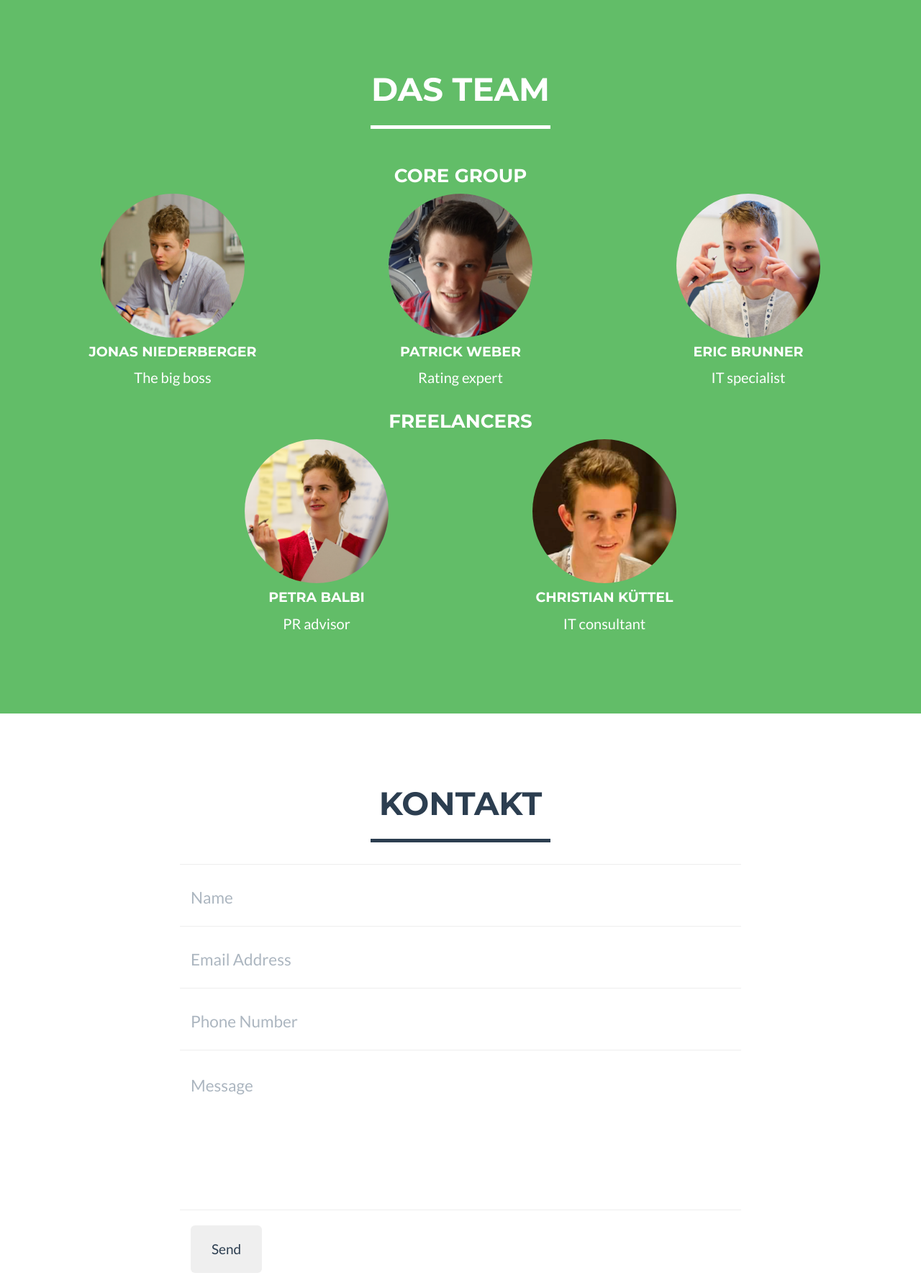
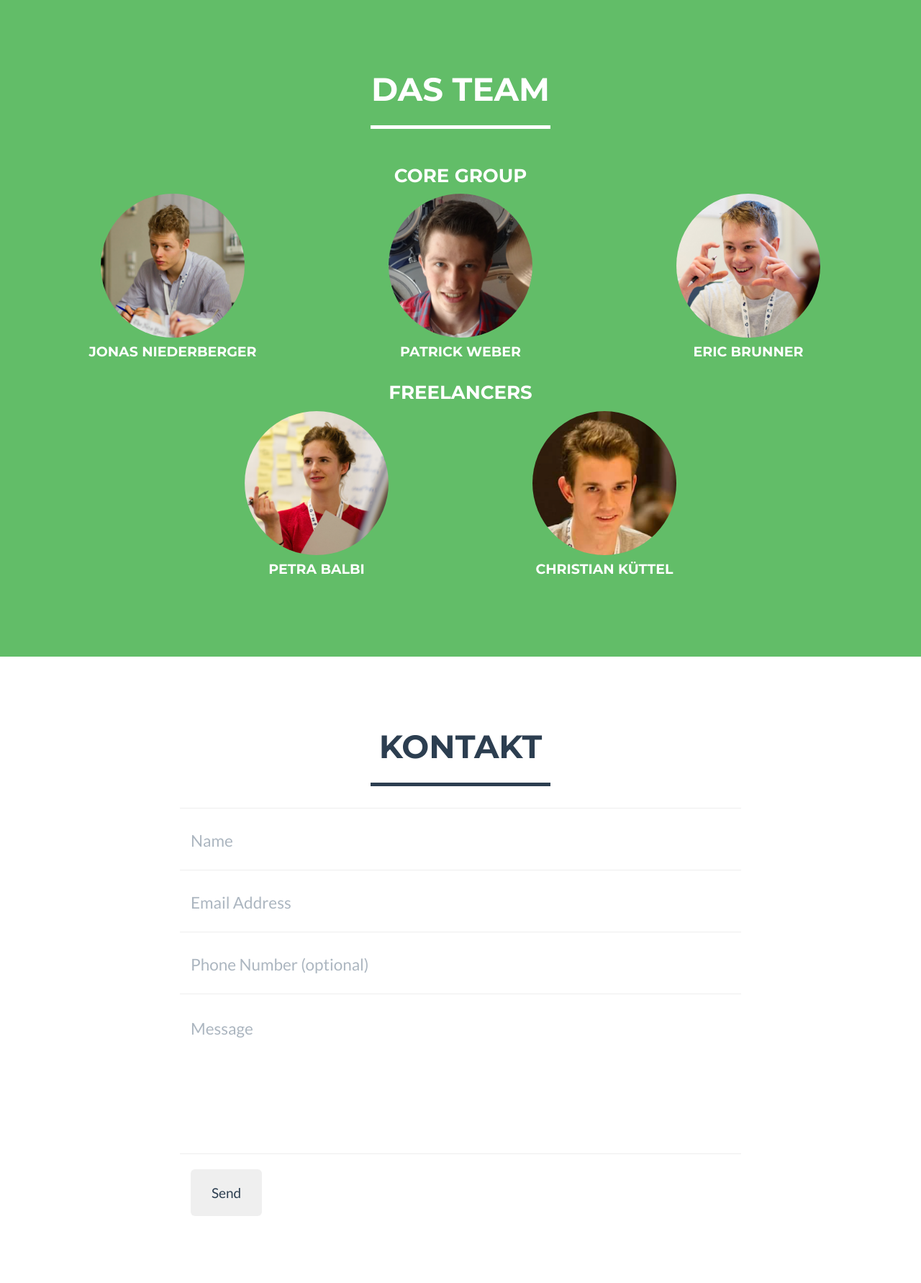
Before and after one commit to WebOfSpiders/buyaware.org, a Django app: a page that uses home/templates/home/home_de.html in a window 1280 px wide. Shown: the part 1291-3073 px from the top of the page at 72% size. Run offline with Django 3.2, Linux system fonts and the light colour scheme; some libraries are stand-ins or nearby versions.

Commit message:
Something

```diff
--- a/home/templates/home/home_de.html
+++ b/home/templates/home/home_de.html
@@ -113,17 +113,17 @@
 	    <div class="col-lg-4 text-center">
 	      <img src="{% static "img/profiles/jonas.png" %}" alt="member's name" class="img-circle center-block" style="width:200px;height:200px;">
 	      <h4>Jonas Niederberger</h4>
-	      <p>The big boss</p>
+
 	    </div>
 	    <div class="col-lg-4 text-center">
 	      <img src="{% static "img/profiles/patrick.png" %}" alt="member's name" class="img-circle center-block" style="width:200px;height:200px;">
 	      <h4>Patrick Weber</h4>
-	      <p>Rating expert</p>
+
 	    </div>
 	    <div class="col-lg-4 text-center">
 	      <img src="{% static "img/profiles/eric.jpg" %}" alt="member's name" class="img-circle center-block" style="width:200px;height:200px;">
 	      <h4>Eric Brunner</h4>
-	      <p>IT specialist</p>
+
 	    </div>
 	  </div>
 	  <div class="row">
@@ -135,12 +135,12 @@
 	    <div class="col-lg-4 text-center col-lg-offset-2">
 	      <img src="{% static "img/profiles/petra.png" %}" alt="member's name" class="img-circle center-block" style="width:200px;height:200px;">
 	      <h4>Petra Balbi</h4>
-	      <p>PR advisor</p>
+
 	    </div>
 	    <div class="col-lg-4 text-center">
 	      <img src="{% static "img/profiles/christian.png" %}" alt="member's name" class="img-circle center-block" style="width:200px;height:200px;">
 	      <h4>Christian Küttel</h4>
-	      <p>IT consultant</p>
+
 	    </div>
 	  </div>
 	</div>
@@ -178,7 +178,7 @@
                         <div class="row control-group">
                             <div class="form-group col-xs-12 floating-label-form-group controls">
                                 <label>Phone Number</label>
-                                <input type="tel" class="form-control" placeholder="Phone Number" id="phone" required data-validation-required-message="Please enter your phone number.">
+                                <input type="tel" class="form-control" placeholder="Phone Number (optional)" id="phone" >
                                 <p class="help-block text-danger"></p>
                             </div>
                         </div>
```
Also changed, not shown: home/templates/home/home_en.html (+6 -6 lines).
